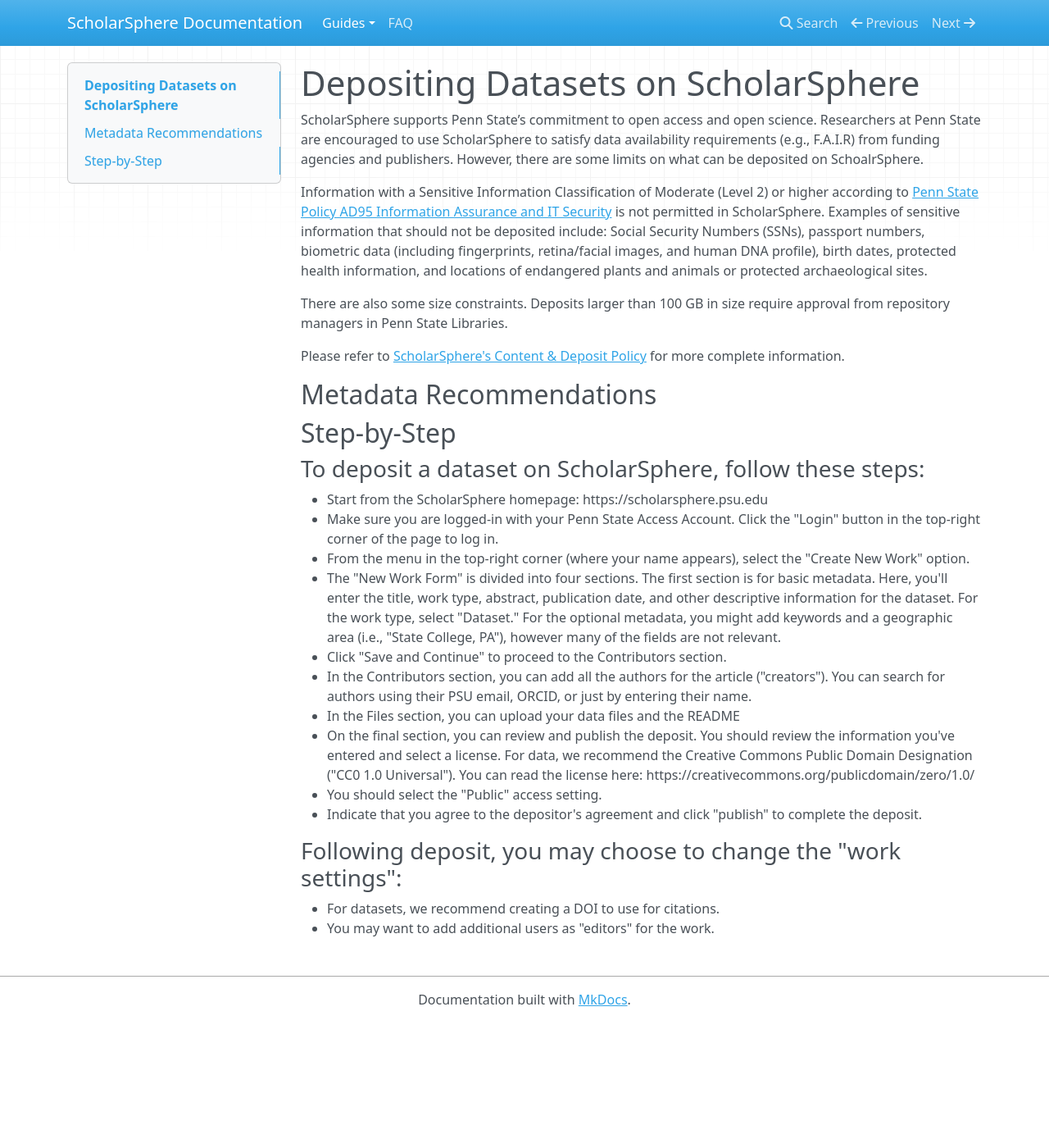
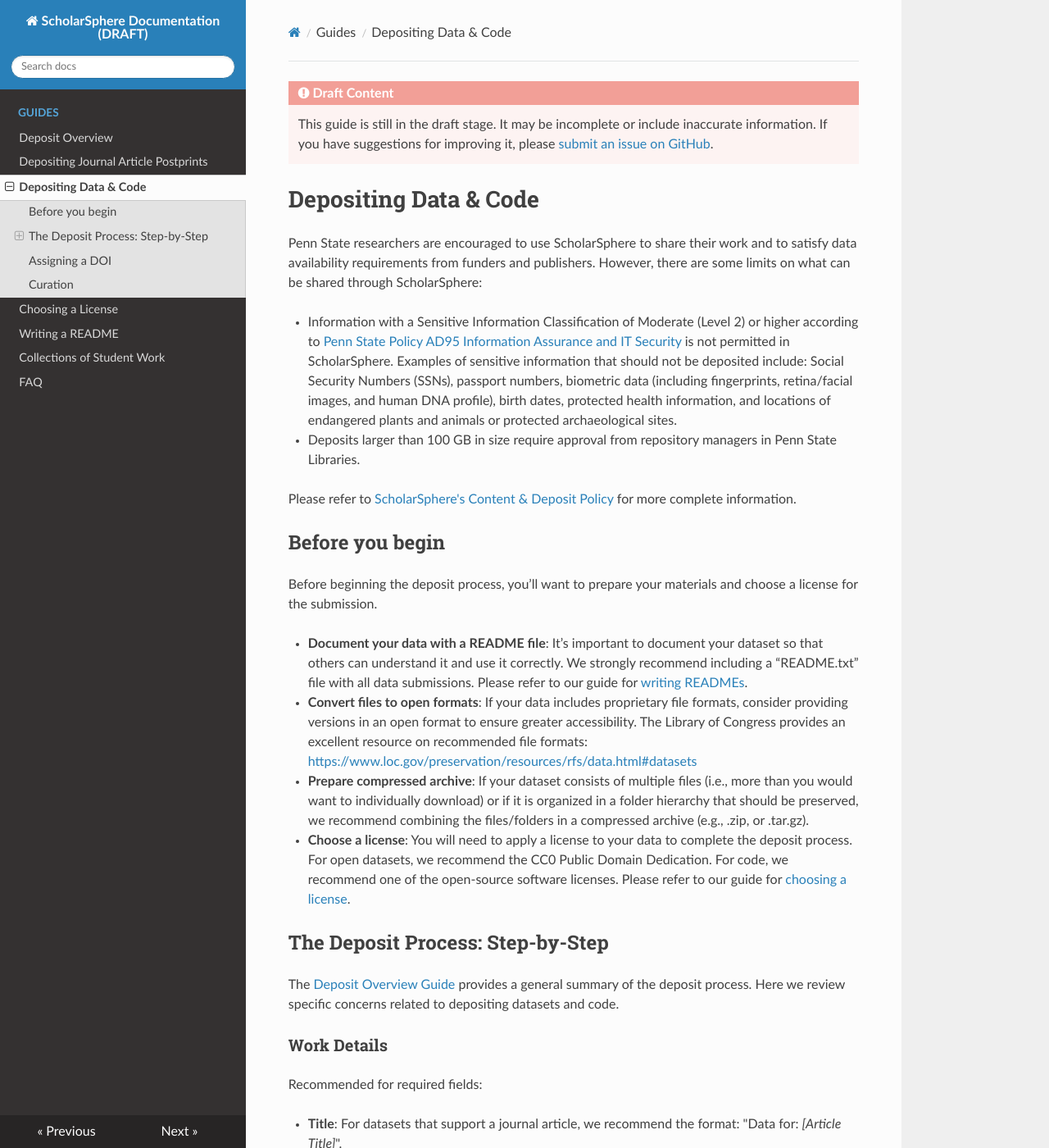
Before and after one commit to repub/scholarsphere-docs, an MkDocs documentation site: the page built from docs/guides/dataset.md, in a window 1280 px wide and 1400 px high. Shown: the whole window at 82% size. Built offline with MkDocs 1.6.1, drawn with Linux system fonts in a browser that asks for light colours; nearby versions of some CDN libraries; some of the changed text lies outside the part shown.

Commit message:
updates to dataset guide

```diff
--- a/docs/guides/dataset.md
+++ b/docs/guides/dataset.md
@@ -1,33 +1,67 @@
-# Depositing Datasets on ScholarSphere
+<div class="admonition danger"> <p class="admonition-title">Draft Content</p> <p>This guide is still in the draft stage. It may be incomplete or include inaccurate information. If you have suggestions for improving it, please <a href="https://github.com/repub/scholarsphere-docs/issues">submit an issue on GitHub</a>.</p></div>
 
+# Depositing Data & Code
 
-ScholarSphere supports Penn State’s commitment to open access and open science. Researchers at Penn State are encouraged to use ScholarSphere to satisfy data availability requirements (e.g., F.A.I.R) from funding agencies and publishers. However, there are some limits on what can be deposited on SchoalrSphere.
+Penn State researchers are encouraged to use ScholarSphere to share their work and to satisfy data availability requirements from funders and publishers. However, there are some limits on what can be shared through ScholarSphere:
 
-Information with a Sensitive Information Classification of Moderate (Level 2) or higher according to [Penn State Policy AD95 Information Assurance and IT Security](https://policy.psu.edu/policies/ad95) is not permitted in ScholarSphere. Examples of sensitive information that should not be deposited include: Social Security Numbers (SSNs), passport numbers, biometric data (including fingerprints, retina/facial images, and human DNA profile), birth dates, protected health information, and locations of endangered plants and animals or protected archaeological sites.
-
-There are also some size constraints. Deposits larger than 100 GB in size require approval from repository managers in Penn State Libraries.
+- Information with a Sensitive Information Classification of Moderate (Level 2) or higher according to [Penn State Policy AD95 Information Assurance and IT Security](https://policy.psu.edu/policies/ad95) is not permitted in ScholarSphere. Examples of sensitive information that should not be deposited include: Social Security Numbers (SSNs), passport numbers, biometric data (including fingerprints, retina/facial images, and human DNA profile), birth dates, protected health information, and locations of endangered plants and animals or protected archaeological sites.
+- Deposits larger than 100 GB in size require approval from repository managers in Penn State Libraries.
 
 Please refer to [ScholarSphere's Content & Deposit Policy](https://scholarsphere.psu.edu/policies) for more complete information.
 
-## Metadata Recommendations
+## Before you begin
 
-## Step-by-Step
+Before beginning the deposit process, you’ll want to prepare your materials and choose a license for the submission.
 
+- __Document your data with a README file__: It’s important to document your dataset so that others can understand it and use it correctly. We strongly recommend including a “README.txt” file with all data submissions. Please refer to our guide for [writing READMEs](../writing-readme).
+- __Convert files to open formats__:  If your data includes proprietary file formats, consider providing versions in an open format to ensure greater accessibility. The Library of Congress provides an excellent resource on recommended file formats: [https://www.loc.gov/preservation/resources/rfs/data.html#datasets](https://www.loc.gov/preservation/resources/rfs/data.html#datasets)
+- __Prepare compressed archive__: If your dataset consists of multiple files (i.e., more than you would want to individually download) or if it is organized in a folder hierarchy that should be preserved, we recommend combining the files/folders in a compressed archive (e.g., .zip, or .tar.gz).
+- __Choose a license__: You will need to apply a license to your data to complete the deposit process. For open datasets, we recommend the CC0 Public Domain Dedication. For code, we recommend one of the open-source software licenses. Please refer to our guide for [choosing a license](../licenses/).
 
-### To deposit a dataset on ScholarSphere, follow these steps:
+## The Deposit Process: Step-by-Step
 
-- Start from the ScholarSphere homepage: https://scholarsphere.psu.edu
-- Make sure you are logged-in with your Penn State Access Account. Click the "Login" button in the top-right corner of the page to log in.
-- From the menu in the top-right corner (where your name appears), select the "Create New Work" option.
-- The "New Work Form" is divided into four sections. The first section is for basic metadata. Here, you'll enter the title, work type, abstract, publication date, and other descriptive information for the dataset. For the work type, select "Dataset." For the optional metadata, you might add keywords and a geographic area (i.e., "State College, PA"), however many of the fields are not relevant.
-- Click "Save and Continue" to proceed to the Contributors section.
-- In the Contributors section, you can add all the authors for the article ("creators"). You can search for authors using their PSU email, ORCID, or just by entering their name.
-- In the Files section, you can upload your data files and the README
-- On the final section, you can review and publish the deposit. You should review the information you've entered and select a license. For data, we recommend the Creative Commons Public Domain Designation ("CC0 1.0 Universal"). You can read the license here: https://creativecommons.org/publicdomain/zero/1.0/
-- You should select the "Public" access setting.
-- Indicate that you agree to the depositor's agreement and click "publish" to complete the deposit.
+The [Deposit Overview Guide](../deposit-overview) provides a general summary of the deposit process. Here we review specific concerns related to depositing datasets and code.
 
-### Following deposit, you may choose to change the "work settings":
+### Work Details
 
-- For datasets, we recommend creating a DOI to use for citations.
-- You may want to add additional users as "editors" for the work.
+Recommended for required fields:
+
+- __Title__: For datasets that support a journal article, we recommend the format: "Data for: *[Article Title]*".
+- __Work Type__: Select "Dataset"
+- __Description__: Provide brief description of the data. For datasets that support a journal article, you may include the article abstract.
+
+Recommended for optional fields:
+
+- __Keywords__: Include 3-4 descriptive keywords.
+- __Related URLs__: Include links to any related journal articles or project websites
+- __Geographic Area__: If the dataset relates to a specific geographical area (e.g., "State College, PA"), you may include it here.
+
+### Contributors
+
+On the Contributors form, please include the names of all individuals who should receive authorship credit for the dataset. You may search by name, Penn State Access ID, or ORCiD.
+
+### Files
+
+Upload your dataset files and README.txt here through the Files form. If the files are compressed in one or more (.zip or .tar.gz), please include the README.txt file separately.
+
+### Review & Publish
+
+On the Review & Publish page, you may review the information you have entered thus far. At the bottom of the form, there are two additional fields:
+
+- __License__:  For open datasets, we recommend the CC0 Public Domain Dedication. For code, we recommend one of the open-source software licenses. Please refer to our guide for [choosing a license](../licenses/).
+- __Access__: In almost all cases, the *Public* access is preferred.
+
+To complete the deposit, review the deposit agreement, agree to it, and click "Publish".
+
+## Assigning a DOI
+
+After completing the deposit, you may assign a Digital Object Identifier (DOI) to your submission. This is recommended unless the submission already has a DOI from another publisher or repository. To create a DOI for your submission:
+
+- From the work's main page, click the "Work Settings" button.
+- On the Work Settings page, click "Create a DOI for this work"
+
+![Button to assign a DOI on the Work Settings page](images/doi.png)
+
+## Curation
+
+After completing the deposit, repository managers will review it to ensure that it is as complete, accessible, and understandable as possible. If they identify any required or suggested changes for you to make, they will contact you.
--- a/mkdocs.yml
+++ b/mkdocs.yml
@@ -1,4 +1,5 @@
-site_name: ScholarSphere Documentation
+site_name: ScholarSphere Documentation (DRAFT)
+theme: readthedocs
 nav:
   - 'Guides':
     - 'Deposit Overview': 'guides/deposit-overview.md'
```
Also changed, not shown: docs/guides/images/doi.png (added).
